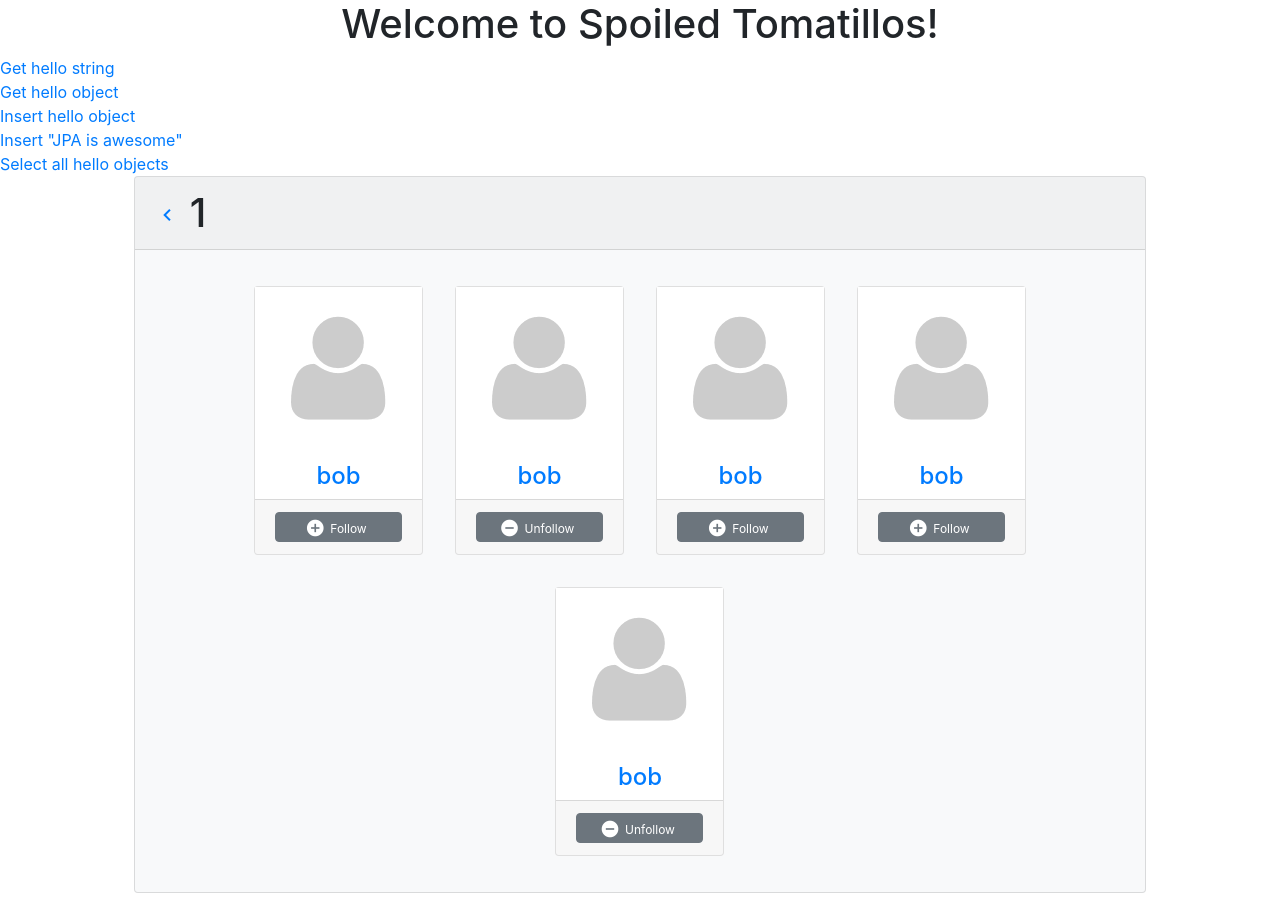
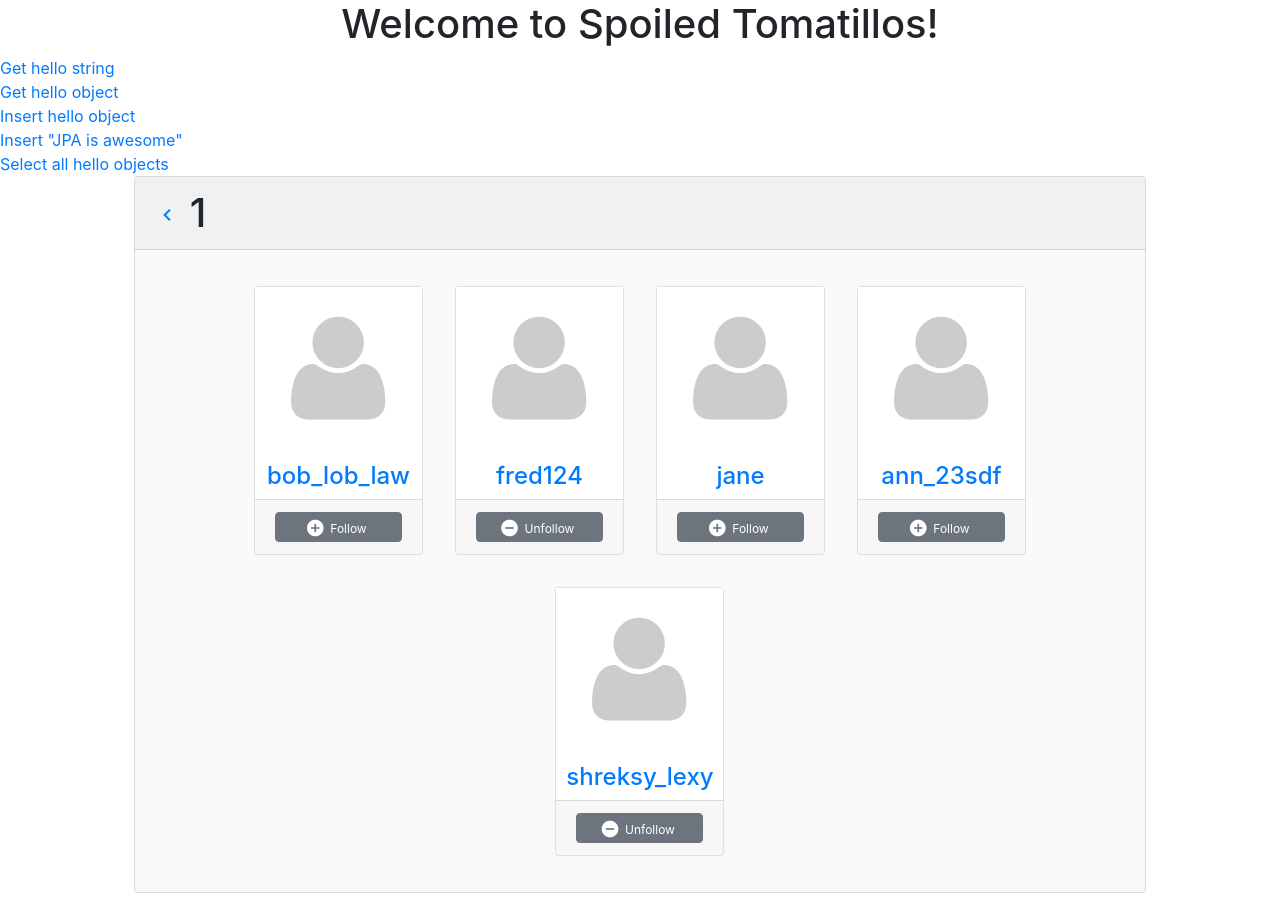
Before and after one commit to ofishstein/spoiled-tomatillos, an Angular app in the folder spoiled-tomatillos-client/: page /user/1/1 in a window 1280 px wide. Built offline with nearby package versions, Linux system fonts and the light colour scheme.

Commit message:
Changed mock data

```diff
--- a/spoiled-tomatillos-client/src/app/users-list/users-list.component.ts
+++ b/spoiled-tomatillos-client/src/app/users-list/users-list.component.ts
@@ -23,11 +23,11 @@ export class UsersListComponent implements OnInit {
 
   ngOnInit() {
     this.users = [
-      {userId: 124, username: "bob", profileImageUrl: "../../assets/profile_image_placeholder.png", isFollowing: false},
-      {userId: 124, username: "bob", profileImageUrl: "../../assets/profile_image_placeholder.png", isFollowing: true},
-      {userId: 124, username: "bob", profileImageUrl: "../../assets/profile_image_placeholder.png", isFollowing: false},
-      {userId: 124, username: "bob", profileImageUrl: "../../assets/profile_image_placeholder.png", isFollowing: false},
-      {userId: 124, username: "bob", profileImageUrl: "../../assets/profile_image_placeholder.png", isFollowing: true}
+      {userId: 124, username: "bob_lob_law", profileImageUrl: "../../assets/profile_image_placeholder.png", isFollowing: false},
+      {userId: 125, username: "fred124", profileImageUrl: "../../assets/profile_image_placeholder.png", isFollowing: true},
+      {userId: 126, username: "jane", profileImageUrl: "../../assets/profile_image_placeholder.png", isFollowing: false},
+      {userId: 127, username: "ann_23sdf", profileImageUrl: "../../assets/profile_image_placeholder.png", isFollowing: false},
+      {userId: 128, username: "shreksy_lexy", profileImageUrl: "../../assets/profile_image_placeholder.png", isFollowing: true}
     ];
     // if (this.listType == 'followers') {
     //   this.getFollowers();
```
